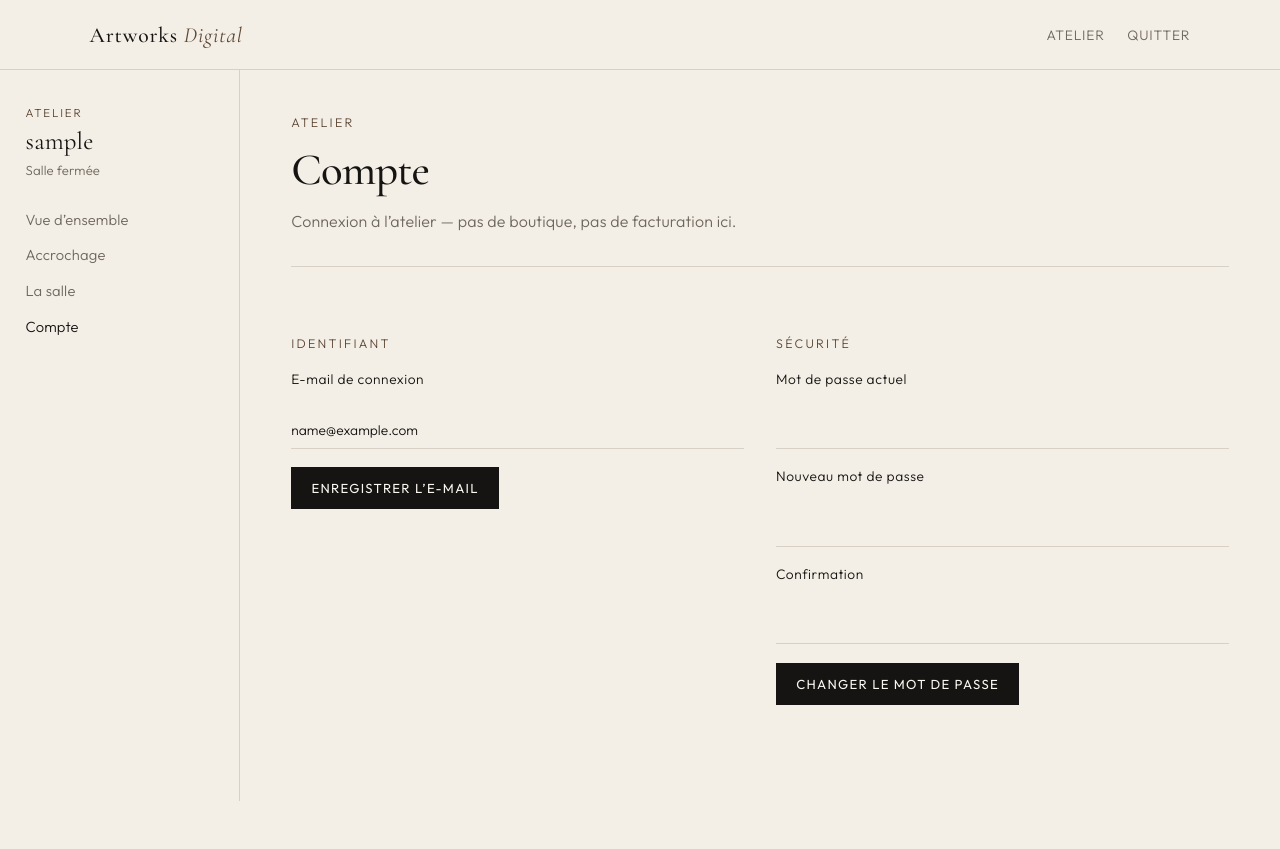
After one commit to Colin-tech-VS/Artworks-Digital, a Flask app: page /atelier/compte in a window 1280 px wide. The commit adds this page. Run offline with Flask 3, Linux system fonts and the light colour scheme; the visitor is signed in with stand-in values (Sample User, id 1); some libraries are stand-ins or nearby versions.

Commit message:
Give artists a full Atelier dashboard and persist galleries on Postgres.
Co-authored-by: Cursor <cursoragent@cursor.com>

```diff
--- a/artworks/blueprints/auth.py
+++ b/artworks/blueprints/auth.py
@@ -12,7 +12,7 @@ auth_bp = Blueprint("auth", __name__)
 @auth_bp.route("/inscription", methods=["GET", "POST"])
 def register():
     if current_user.is_authenticated:
-        return redirect(url_for("atelier.studio"))
+        return redirect(url_for("atelier.overview"))
 
     form = RegisterForm()
     if form.validate_on_submit():
@@ -38,7 +38,7 @@ def register():
 @auth_bp.route("/connexion", methods=["GET", "POST"])
 def login():
     if current_user.is_authenticated:
-        return redirect(url_for("atelier.studio"))
+        return redirect(url_for("atelier.overview"))
 
     form = LoginForm()
     if form.validate_on_submit():
@@ -46,7 +46,7 @@ def login():
         if artist and artist.check_password(form.password.data):
             login_user(artist, remember=True)
             nxt = request.args.get("next")
-            return redirect(nxt or url_for("atelier.studio"))
+            return redirect(nxt or url_for("atelier.overview"))
         form.password.errors.append("E-mail ou mot de passe incorrect.")
     return render_template("auth/login.html", form=form)
 
--- a/artworks/blueprints/public.py
+++ b/artworks/blueprints/public.py
@@ -1,5 +1,6 @@
 from flask import Blueprint, abort, render_template
 
+from artworks.extensions import db
 from artworks.models import Artist, Work
 
 public_bp = Blueprint("public", __name__)
@@ -10,7 +11,7 @@ def home():
     rooms = (
         Artist.query.filter_by(published=True)
         .order_by(Artist.created_at.desc())
-        .limit(6)
+        .limit(8)
         .all()
     )
     return render_template("public/home.html", rooms=rooms)
@@ -33,6 +34,8 @@ def artwork(slug: str, work_id: int):
     work = Work.query.filter_by(id=work_id, artist_id=artist.id, visible=True).first()
     if work is None:
         abort(404)
+    work.view_count = (work.view_count or 0) + 1
+    db.session.commit()
     hung = artist.hung_works
     index = next((i for i, item in enumerate(hung) if item.id == work.id), 0)
     prev_work = hung[index - 1] if index > 0 else None
--- a/artworks/forms.py
+++ b/artworks/forms.py
@@ -59,3 +59,19 @@ class WorkForm(FlaskForm):
             FileRequired("Un visuel est nécessaire pour accrocher l’œuvre."),
             FileAllowed(["jpg", "jpeg", "png", "webp"], "Image uniquement."),
         ]
+
+
+class AccountForm(FlaskForm):
+    email = StringField(
+        "E-mail de connexion",
+        validators=[DataRequired(), Email(message="Adresse e-mail invalide."), Length(max=180)],
+    )
+
+
+class PasswordForm(FlaskForm):
+    current = PasswordField("Mot de passe actuel", validators=[DataRequired()])
+    password = PasswordField("Nouveau mot de passe", validators=[DataRequired(), Length(min=8, max=128)])
+    confirm = PasswordField(
+        "Confirmation",
+        validators=[DataRequired(), EqualTo("password", message="Les mots de passe ne correspondent pas.")],
+    )
--- a/artworks/static/css/app.css
+++ b/artworks/static/css/app.css
@@ -62,7 +62,10 @@ main { flex: 1; padding: 0 7vw 5rem; }
 .home main { padding-top: 0; }
 
 .flashes { list-style: none; padding: 1rem 0 0; margin: 0; }
-.flash { font-size: 0.95rem; }
+.flash {
+  font-size: 0.95rem;
+  transition: opacity 0.4s ease, transform 0.4s ease;
+}
 .flash-ok { color: var(--ok); }
 .flash-info { color: var(--quiet); }
 
@@ -105,10 +108,11 @@ h1, h2 {
   color: var(--ink);
   cursor: pointer;
   font-family: var(--sans);
+  transition: transform 0.35s ease, opacity 0.35s ease, background 0.35s ease, color 0.35s ease;
 }
 .btn-ink { background: var(--ink); color: var(--paper); }
 .btn-ghost { border-color: var(--line); }
-.btn:hover { opacity: 0.86; }
+.btn:hover { opacity: 1; transform: translateY(-2px); }
 
 .strip {
   display: grid;
@@ -281,9 +285,152 @@ form small { display: block; color: #8a2d2d; margin-top: 0.3rem; }
 }
 
 @media (max-width: 820px) {
-  .strip, .solo, .work-edit, .split { grid-template-columns: 1fr; }
+  .strip, .solo, .work-edit, .split, .account-grid { grid-template-columns: 1fr; }
   .site-bar { flex-direction: column; align-items: flex-start; }
   .atelier-head { flex-direction: column; align-items: start; }
   .hero { padding-top: 4rem; }
   .hang img { height: 240px; }
+  .atelier-shell { grid-template-columns: 1fr; }
+  .atelier-side { position: static; min-height: 0; padding: 1.4rem 7vw 0; border-right: 0; }
+  .side-nav { flex-direction: row; flex-wrap: wrap; gap: 0.4rem 1rem; }
+  .atelier-canvas { padding: 0 7vw 3rem; }
 }
+
+/* Motion */
+.hero, .strip article, .rooms, .auth-card, .room-intro, .solo {
+  animation: rise 0.85s ease both;
+}
+.strip article:nth-child(2) { animation-delay: 0.08s; }
+.strip article:nth-child(3) { animation-delay: 0.16s; }
+.hang li, .studio-grid li, .room-list li, .stat-row li {
+  animation: rise 0.7s ease both;
+}
+.hang li:nth-child(1), .studio-grid li:nth-child(1) { animation-delay: 0.04s; }
+.hang li:nth-child(2), .studio-grid li:nth-child(2) { animation-delay: 0.08s; }
+.hang li:nth-child(3), .studio-grid li:nth-child(3) { animation-delay: 0.12s; }
+.hang li:nth-child(4), .studio-grid li:nth-child(4) { animation-delay: 0.16s; }
+.hang li:nth-child(5), .studio-grid li:nth-child(5) { animation-delay: 0.2s; }
+.hang li:nth-child(6), .studio-grid li:nth-child(6) { animation-delay: 0.24s; }
+.hang a, .room-list a, .studio-grid > li > a {
+  transition: transform 0.45s ease, opacity 0.45s ease;
+}
+.hang a:hover, .studio-grid > li > a:hover { transform: translateY(-6px); }
+.hang img, .studio-grid img, .solo-frame img, .preview img {
+  transition: transform 0.7s ease;
+}
+.hang a:hover img, .studio-grid a:hover img { transform: scale(1.03); }
+.site-bar nav a { transition: color 0.25s ease; }
+.room-list a:hover .room-name { color: var(--bronze); }
+
+@keyframes rise {
+  from { opacity: 0; transform: translateY(18px); }
+  to { opacity: 1; transform: none; }
+}
+
+/* Atelier shell */
+.atelier-app main { padding: 0 0 3rem; }
+.atelier-app .site-foot { display: none; }
+.atelier-shell {
+  display: grid;
+  grid-template-columns: 240px minmax(0, 1fr);
+  min-height: calc(100vh - 5rem);
+}
+.atelier-side {
+  padding: 2.2rem 1.6rem;
+  border-right: 1px solid var(--line);
+}
+.side-kicker {
+  margin: 0;
+  font-size: 0.72rem;
+  letter-spacing: 0.16em;
+  text-transform: uppercase;
+  color: var(--bronze);
+}
+.side-name {
+  font-family: var(--serif);
+  font-size: 1.55rem;
+  margin: 0.35rem 0 0.4rem;
+}
+.side-status {
+  margin: 0 0 1.6rem;
+  font-size: 0.82rem;
+  color: var(--quiet);
+}
+.side-status.is-open { color: var(--ok); }
+.side-nav { display: flex; flex-direction: column; gap: 0.35rem; }
+.side-nav a {
+  text-decoration: none;
+  color: var(--quiet);
+  font-size: 0.92rem;
+  padding: 0.35rem 0;
+  transition: color 0.25s ease, padding 0.25s ease;
+}
+.side-nav a:hover, .side-nav a.is-on { color: var(--ink); }
+.atelier-canvas { padding: 0 4vw 3rem; }
+.atelier-actions form { margin: 0; }
+.stat-row {
+  list-style: none;
+  margin: 0 0 2.4rem;
+  padding: 0;
+  display: grid;
+  grid-template-columns: repeat(4, 1fr);
+  gap: 1rem;
+}
+.stat-row li {
+  border: 1px solid var(--line);
+  padding: 1.2rem 1rem;
+  background: var(--paper);
+}
+.stat-row span {
+  display: block;
+  font-family: var(--serif);
+  font-size: 2rem;
+}
+.stat-row em {
+  font-style: normal;
+  color: var(--quiet);
+  font-size: 0.82rem;
+  letter-spacing: 0.06em;
+  text-transform: uppercase;
+}
+.panel-head {
+  display: flex;
+  justify-content: space-between;
+  align-items: baseline;
+  margin-bottom: 1.2rem;
+}
+.panel-head h2 { font-size: 1.6rem; }
+.panel-head a { color: var(--bronze); text-decoration: none; font-size: 0.88rem; }
+.studio-grid li { position: relative; }
+.work-tools {
+  display: flex;
+  gap: 0.3rem;
+  margin-top: 0.4rem;
+}
+.work-tools form { margin: 0; }
+.work-tools button {
+  border: 1px solid var(--line);
+  background: var(--paper);
+  cursor: pointer;
+  width: 2rem;
+  height: 1.8rem;
+  font: inherit;
+}
+.account-grid {
+  display: grid;
+  grid-template-columns: 1fr 1fr;
+  gap: 2rem;
+  align-items: start;
+}
+.studio-grid.compact img { height: 180px; }
+
+@media (max-width: 820px) {
+  .stat-row { grid-template-columns: 1fr 1fr; }
+}
+
+@media (prefers-reduced-motion: reduce) {
+  *, *::before, *::after {
+    animation: none !important;
+    transition: none !important;
+  }
+}
--- /dev/null
+++ b/artworks/static/js/app.js
@@ -0,0 +1,10 @@
+document.documentElement.classList.add("js");
+
+const flashes = document.querySelectorAll(".flash");
+flashes.forEach((el) => {
+  window.setTimeout(() => {
+    el.style.opacity = "0";
+    el.style.transform = "translateY(-8px)";
+    window.setTimeout(() => el.remove(), 400);
+  }, 4200);
+});
--- /dev/null
+++ b/artworks/templates/atelier/account.html
@@ -0,0 +1,48 @@
+{% extends "atelier/shell.html" %}
+{% block title %}Compte — Artworks Digital{% endblock %}
+
+{% block atelier %}
+<section class="atelier-head">
+  <div>
+    <p class="eyebrow">Atelier</p>
+    <h1>Compte</h1>
+    <p class="lead-sm">Connexion à l’atelier — pas de boutique, pas de facturation ici.</p>
+  </div>
+</section>
+
+<div class="account-grid">
+  <form class="sheet" method="post" novalidate>
+    {{ email_form.hidden_tag() }}
+    <input type="hidden" name="form_name" value="email">
+    <p class="eyebrow">Identifiant</p>
+    <label>
+      {{ email_form.email.label }}
+      {{ email_form.email() }}
+      {% for error in email_form.email.errors %}<small>{{ error }}</small>{% endfor %}
+    </label>
+    <button class="btn btn-ink" type="submit">Enregistrer l’e-mail</button>
+  </form>
+
+  <form class="sheet" method="post" novalidate>
+    {{ password_form.hidden_tag() }}
+    <input type="hidden" name="form_name" value="password">
+    <p class="eyebrow">Sécurité</p>
+    <label>
+      {{ password_form.current.label }}
+      {{ password_form.current() }}
+      {% for error in password_form.current.errors %}<small>{{ error }}</small>{% endfor %}
+    </label>
+    <label>
+      {{ password_form.password.label }}
+      {{ password_form.password() }}
+      {% for error in password_form.password.errors %}<small>{{ error }}</small>{% endfor %}
+    </label>
+    <label>
+      {{ password_form.confirm.label }}
+      {{ password_form.confirm() }}
+      {% for error in password_form.confirm.errors %}<small>{{ error }}</small>{% endfor %}
+    </label>
+    <button class="btn btn-ink" type="submit">Changer le mot de passe</button>
+  </form>
+</div>
+{% endblock %}
--- a/artworks/templates/atelier/gallery.html
+++ b/artworks/templates/atelier/gallery.html
@@ -1,15 +1,13 @@
-{% extends "base.html" %}
+{% extends "atelier/shell.html" %}
 {% block title %}La salle — Artworks Digital{% endblock %}
-{% block body_class %}atelier{% endblock %}
 
-{% block content %}
+{% block atelier %}
 <section class="atelier-head">
   <div>
     <p class="eyebrow">Atelier</p>
     <h1>La salle</h1>
     <p class="lead-sm">Ce que les visiteurs lisent en entrant.</p>
   </div>
-  <a class="btn btn-ghost" href="{{ url_for('atelier.studio') }}">Retour à l’accrochage</a>
 </section>
 
 <form class="sheet" method="post" enctype="multipart/form-data" novalidate>
--- /dev/null
+++ b/artworks/templates/atelier/shell.html
@@ -0,0 +1,26 @@
+{% extends "base.html" %}
+{% block body_class %}atelier-app{% endblock %}
+
+{% block content %}
+<div class="atelier-shell">
+  <aside class="atelier-side">
+    <p class="side-kicker">Atelier</p>
+    <p class="side-name">{{ current_user.display_name }}</p>
+    <p class="side-status {% if current_user.published %}is-open{% endif %}">
+      {% if current_user.published %}Salle ouverte{% else %}Salle fermée{% endif %}
+    </p>
+    <nav class="side-nav">
+      <a href="{{ url_for('atelier.overview') }}" class="{% if request.endpoint == 'atelier.overview' %}is-on{% endif %}">Vue d’ensemble</a>
+      <a href="{{ url_for('atelier.studio') }}" class="{% if request.endpoint in ['atelier.studio', 'atelier.new_work', 'atelier.edit_work'] %}is-on{% endif %}">Accrochage</a>
+      <a href="{{ url_for('atelier.gallery') }}" class="{% if request.endpoint == 'atelier.gallery' %}is-on{% endif %}">La salle</a>
+      <a href="{{ url_for('atelier.account') }}" class="{% if request.endpoint == 'atelier.account' %}is-on{% endif %}">Compte</a>
+      {% if current_user.published %}
+        <a href="{{ url_for('public.gallery', slug=current_user.slug) }}" target="_blank" rel="noopener">Voir la galerie</a>
+      {% endif %}
+    </nav>
+  </aside>
+  <div class="atelier-canvas">
+    {% block atelier %}{% endblock %}
+  </div>
+</div>
+{% endblock %}
--- a/artworks/templates/atelier/work.html
+++ b/artworks/templates/atelier/work.html
@@ -1,8 +1,7 @@
-{% extends "base.html" %}
+{% extends "atelier/shell.html" %}
 {% block title %}{% if work %}{{ work.title }}{% else %}Nouvelle œuvre{% endif %} — Atelier{% endblock %}
-{% block body_class %}atelier{% endblock %}
 
-{% block content %}
+{% block atelier %}
 <section class="atelier-head">
   <div>
     <p class="eyebrow">Accrochage</p>
--- a/artworks/templates/base.html
+++ b/artworks/templates/base.html
@@ -9,6 +9,7 @@
   <link rel="preconnect" href="https://fonts.gstatic.com" crossorigin>
   <link href="https://fonts.googleapis.com/css2?family=Cormorant+Garamond:ital,wght@0,400;0,500;0,600;1,400;1,500&family=Outfit:wght@300;400;500&display=swap" rel="stylesheet">
   <link rel="stylesheet" href="{{ url_for('static', filename='css/app.css') }}">
+  <script src="{{ url_for('static', filename='js/app.js') }}" defer></script>
 </head>
 <body class="{% block body_class %}{% endblock %}">
   <a class="skip" href="#main">Aller au contenu</a>
@@ -16,7 +17,7 @@
     <a class="mark" href="{{ url_for('public.home') }}">Artworks <em>Digital</em></a>
     <nav>
       {% if current_user.is_authenticated %}
-        <a href="{{ url_for('atelier.studio') }}">Atelier</a>
+        <a href="{{ url_for('atelier.overview') }}">Atelier</a>
         {% if current_user.published %}
           <a href="{{ url_for('public.gallery', slug=current_user.slug) }}">Ma galerie</a>
         {% endif %}
```
Also changed, not shown: artworks/__init__.py (+11 -6 lines), artworks/blueprints/atelier.py (+82 -5 lines), artworks/config.py (+16 -0 lines), artworks/images.py (+30 -1 lines), artworks/models.py (+25 -0 lines), artworks/templates/atelier/overview.html (added, +70 -0 lines), artworks/templates/atelier/studio.html (+20 -18 lines), README.md.
